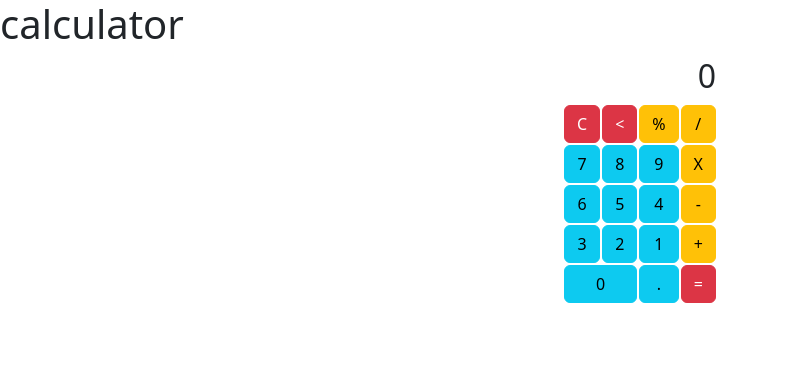
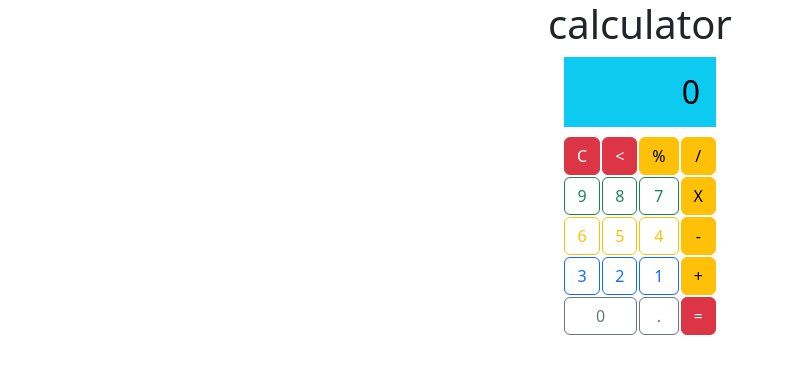
Before and after one commit to AngelNai/frontend, a React (Vite) app in the folder calculator/: page / in a window 1280 px wide. Shown: the top 374 px of the page, without its empty margins (0-792 px from the left). Built offline with nearby package versions, Linux system fonts and the light colour scheme.

Commit message:
colorsitos

```diff
--- a/calculator/src/App.jsx
+++ b/calculator/src/App.jsx
@@ -1,17 +1,21 @@
 import "./app.css"
-const numerberButtonClasses='btn btn-info w-100'
+const numberButtonClasses='btn btn-outline-primary w-100'
+const green='btn btn-outline-success w-100'
+const yellow='btn btn-outline-warning w-100'
+const gray='btn btn-outline-secondary w-100'
 const operatorButtonClasses='btn btn-warning w-100'
 const specialButtonClasses='btn btn-danger w-100'
+function App() {
 
-function App() {
+
   return (
     <div>
-      <h1>calculator</h1>
+    <h1 className="text-center">calculator</h1>
     <table className="center">
       <tbody>
         <tr>
           <td className="text-end" colSpan={4}>
-              <h2>0</h2>
+            <h2 class="text-bg-info p-3">0</h2>
           </td>
           </tr>
         <tr>
@@ -34,21 +38,21 @@ function App() {
         </tr>
         <tr>
         <td className="text-center">
-              <button className={numerberButtonClasses}
-              type="secondary">
-7
+            <button className={ green}
+            type="primary">
+9
             </button>
           </td>
           <td className="text-center">
-              <button className={numerberButtonClasses}
-              type="secondary">
+            <button className={ green}
+            type="primary">
 8
             </button>
           </td>
           <td className="text-center">
-              <button className={numerberButtonClasses}
-              type="secondary">
-9
+            <button className={ green}
+            type="primary">
+7
             </button>
           </td>
           <td className="text-center">
@@ -60,20 +64,20 @@ X
         </tr>
         <tr>
         <td className="text-center">
-              <button className={numerberButtonClasses}
-              type="secondary">
+            <button className={ yellow}
+            type="primary">
 6
             </button>
           </td>
           <td className="text-center">
-              <button className={numerberButtonClasses}
-              type="secondary">
+            <button className={ yellow}
+            type="primary">
 5
             </button>
           </td>
           <td className="text-center">
-              <button className={numerberButtonClasses}
-              type="secondary">
+            <button className={ yellow}
+            type="primary">
 4
             </button>
           </td>
@@ -86,20 +90,20 @@ X
         </tr>
         <tr>
         <td className="text-center">
-              <button className={numerberButtonClasses}
-              type="secondary">
+            <button className={ numberButtonClasses}
+            type="primary">
 3
             </button>
           </td>
           <td className="text-center">
-              <button className={numerberButtonClasses}
-              type="secondary">
+            <button className={ numberButtonClasses}
+            type="primary">
 2
             </button>
           </td>
           <td className="text-center">
-              <button className={numerberButtonClasses}
-              type="secondary">
+            <button className={ numberButtonClasses}
+            type="primary">
 1
             </button>
           </td>
@@ -112,13 +116,13 @@ X
         </tr>
         <tr>
           <td className="text-center" colSpan={2}>
-            <button className={numerberButtonClasses}
-            type="secondary">0</button>
+          <button className={ gray}
+          type="primary">0</button>
           </td>
 
           <td className="text-center">
-              <button className={numerberButtonClasses}
-              type="secondary">
+            <button className={ gray}
+            type="primary">
 .
             </button>
           </td>
@@ -132,6 +136,7 @@ X
       </tbody>
     </table>
   </div>
+
   )
 }
 
```
Lines whose indentation alone changed are shown as unchanged.
